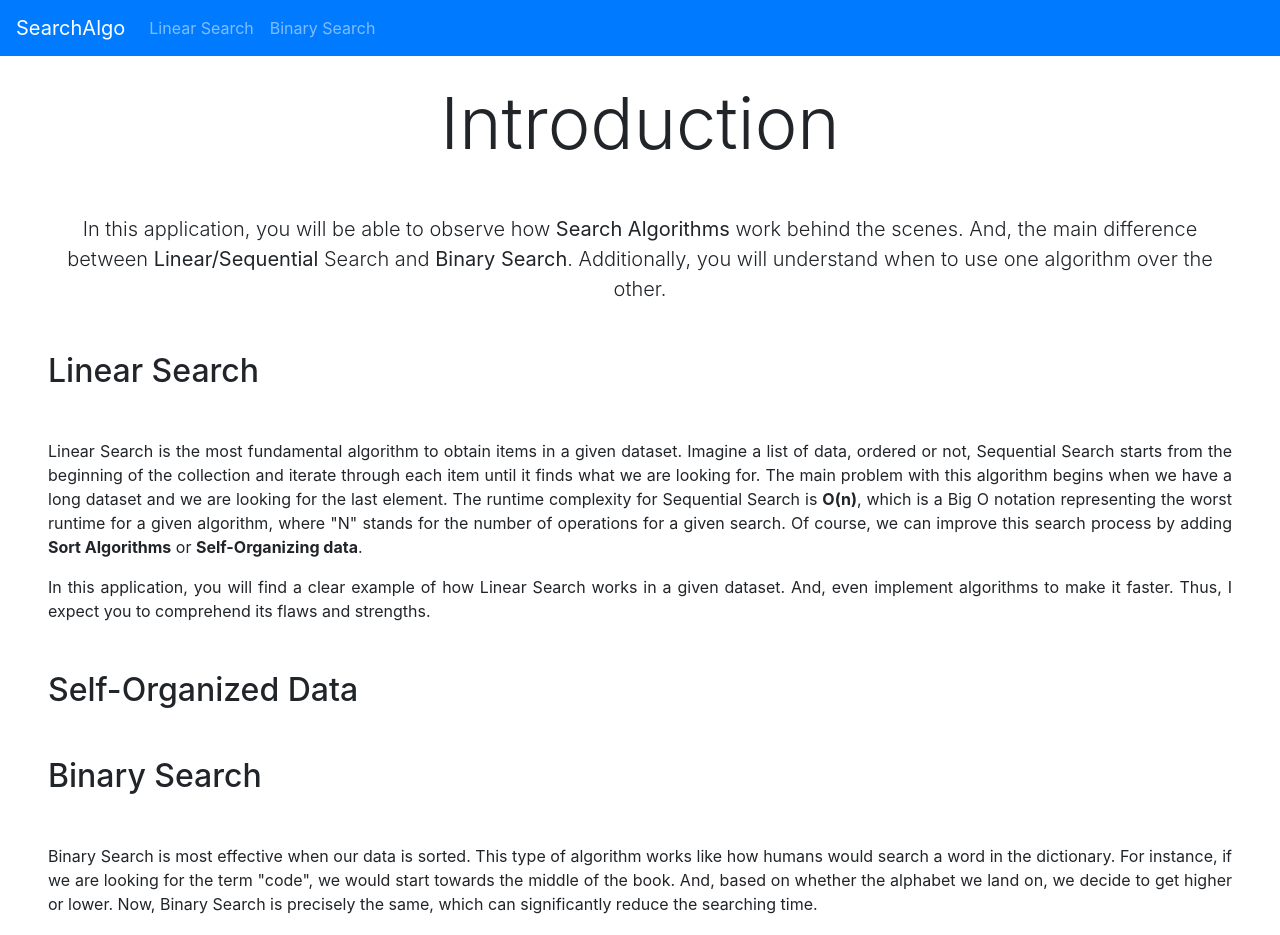
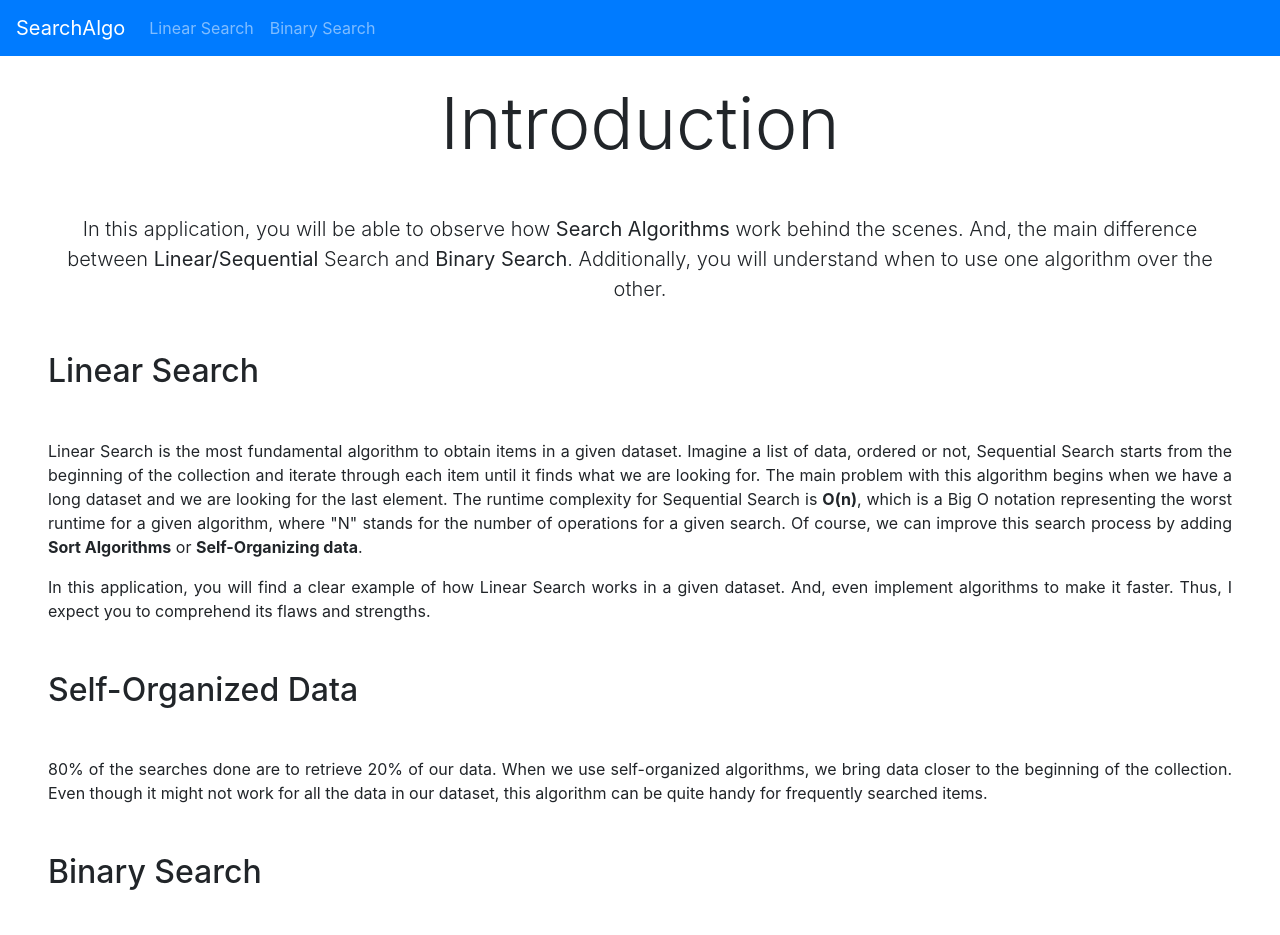
Before and after one commit to HenriqueFadoni/SearchAlgorithm, a React (Create React App) app: page / in a window 1280 px wide. Shown: the top 935 px of the page. Built offline with nearby package versions, Linux system fonts and the light colour scheme.

Commit message:
Adding Self-Organized data explanation

```diff
--- a/src/containers/Index/Index.tsx
+++ b/src/containers/Index/Index.tsx
@@ -5,6 +5,7 @@ import IntroParagraph from './IntroParagraph/IntroParagraph';
 import Subtitle from '../../components/Subtitle/Subtitle';
 import LinearSearchExplanation from './LinearSearchExplanation/LinearSearchExplanation';
 import BinarySearchExplanation from './BinarySearchExplanation/BinarySearchExplanation';
+import SelfOrganizedExplanation from './SelfOrganizedExplanation/SelfOrganizedExplanation';
 
 const Index: React.FC = () => (
   <div>
@@ -13,6 +14,7 @@ const Index: React.FC = () => (
     <Subtitle subtitle='Linear Search' />
     <LinearSearchExplanation />
     <Subtitle subtitle='Self-Organized Data' />
+    <SelfOrganizedExplanation />
     <Subtitle subtitle='Binary Search' />
     <BinarySearchExplanation />
   </div>
--- /dev/null
+++ b/src/containers/Index/SelfOrganizedExplanation/SelfOrganizedExplanation.tsx
@@ -0,0 +1,13 @@
+import React from 'react';
+
+const SelfOrganizedExplanation: React.FC = () => (
+  <>
+    <p className="text-justify mx-5 mt-5">
+      80% of the searches done are to retrieve 20% of our data. When we use self-organized algorithms,
+      we bring data closer to the beginning of the collection. Even though it might not work for all the
+      data in our dataset, this algorithm can be quite handy for frequently searched items.
+    </p>
+  </>
+);
+
+export default SelfOrganizedExplanation;
--- a/src/store/actions/gridAction.js
+++ b/src/store/actions/gridAction.js
@@ -65,7 +65,6 @@ export const sortGrid = sortGrid => {
   }
 }
 
-
 // Search Input
 export const searchElement = value => {
   return {
```
